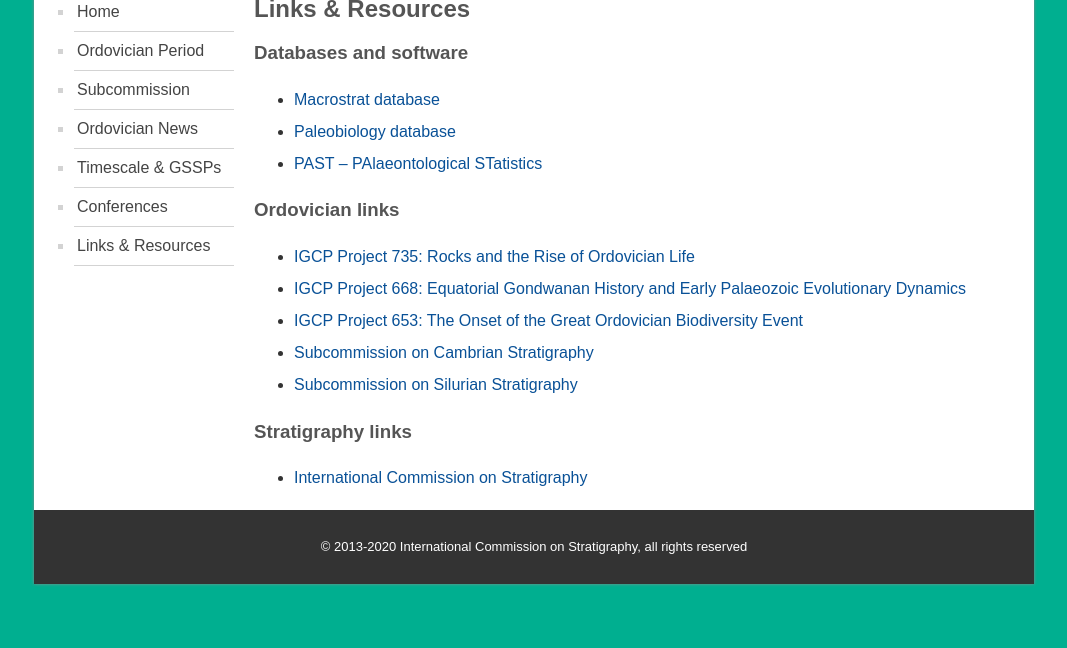
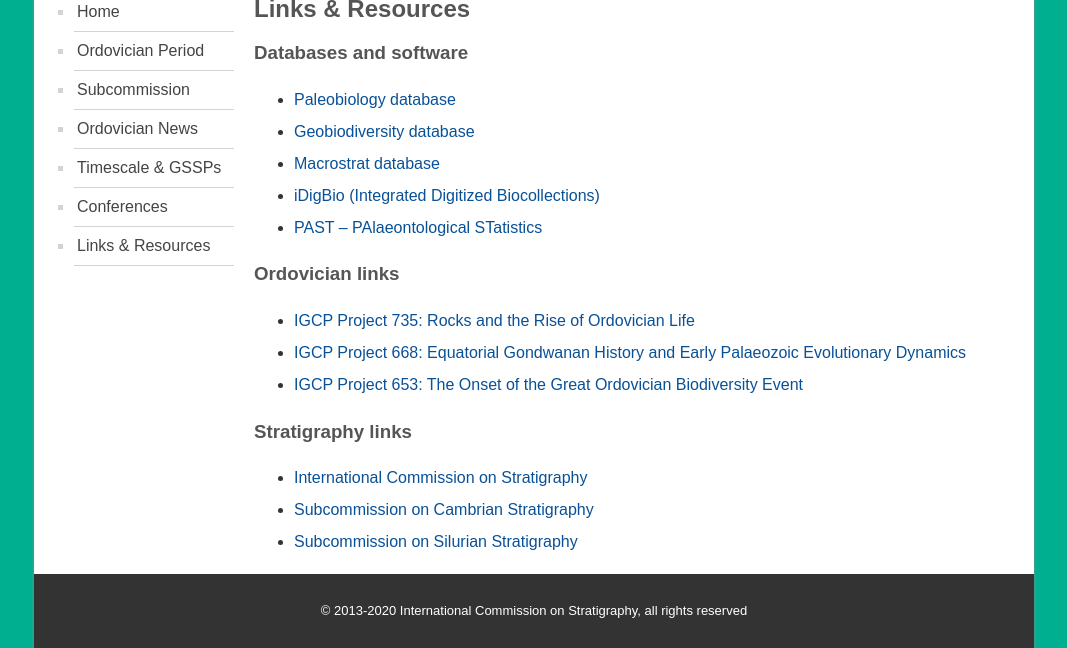
Before and after one commit to whwangChina/subcommission-ordovician, a Jekyll site: the page built from pages/links.md, in a window 1280 px wide. Shown: the part 427-1075 px from the top of the page, without its empty margins (106-1173 px from the left). Built offline with Jekyll 4.4.1, drawn with Linux system fonts in a browser that asks for light colours; before the commit the page ends 1011 px from its top, so only the background shows below that.

Commit message:
Update links.md

```diff
--- a/pages/links.md
+++ b/pages/links.md
@@ -7,8 +7,10 @@
 
 ### Databases and software
 
+* [Paleobiology database](https://paleobiodb.org/#/)
+* [Geobiodiversity database](http://www.geobiodiversity.com/home)
 * [Macrostrat database](http://macrostrat.org/)
-* [Paleobiology database](http://paleodb.org/)
+* [iDigBio (Integrated Digitized Biocollections)](https://www.idigbio.org)
 * [PAST – PAlaeontological STatistics](http://folk.uio.no/ohammer/past/)
 
 ### Ordovician links
@@ -16,9 +18,9 @@
 * [IGCP Project 735: Rocks and the Rise of Ordovician Life](http://www.rocksnrol.wordpress.com/)
 * [IGCP Project 668: Equatorial Gondwanan History and Early Palaeozoic Evolutionary Dynamics](https://swern001.wixsite.com/igcp668)
 * [IGCP Project 653: The Onset of the Great Ordovician Biodiversity Event](http://www.igcp653.org/)
-* [Subcommission on Cambrian Stratigraphy](http://www.palaeontologie.uni-wuerzburg.de/casu1-R.htm)
-* [Subcommission on Silurian Stratigraphy](http://www.silurian.cn/)
 
 ### Stratigraphy links
 
 * [International Commission on Stratigraphy](https://stratigraphy.org)
+* [Subcommission on Cambrian Stratigraphy](https://cambrian.stratigraphy.org)
+* [Subcommission on Silurian Stratigraphy](http://silurian.stratigraphy.org/index.php/en/)
```
